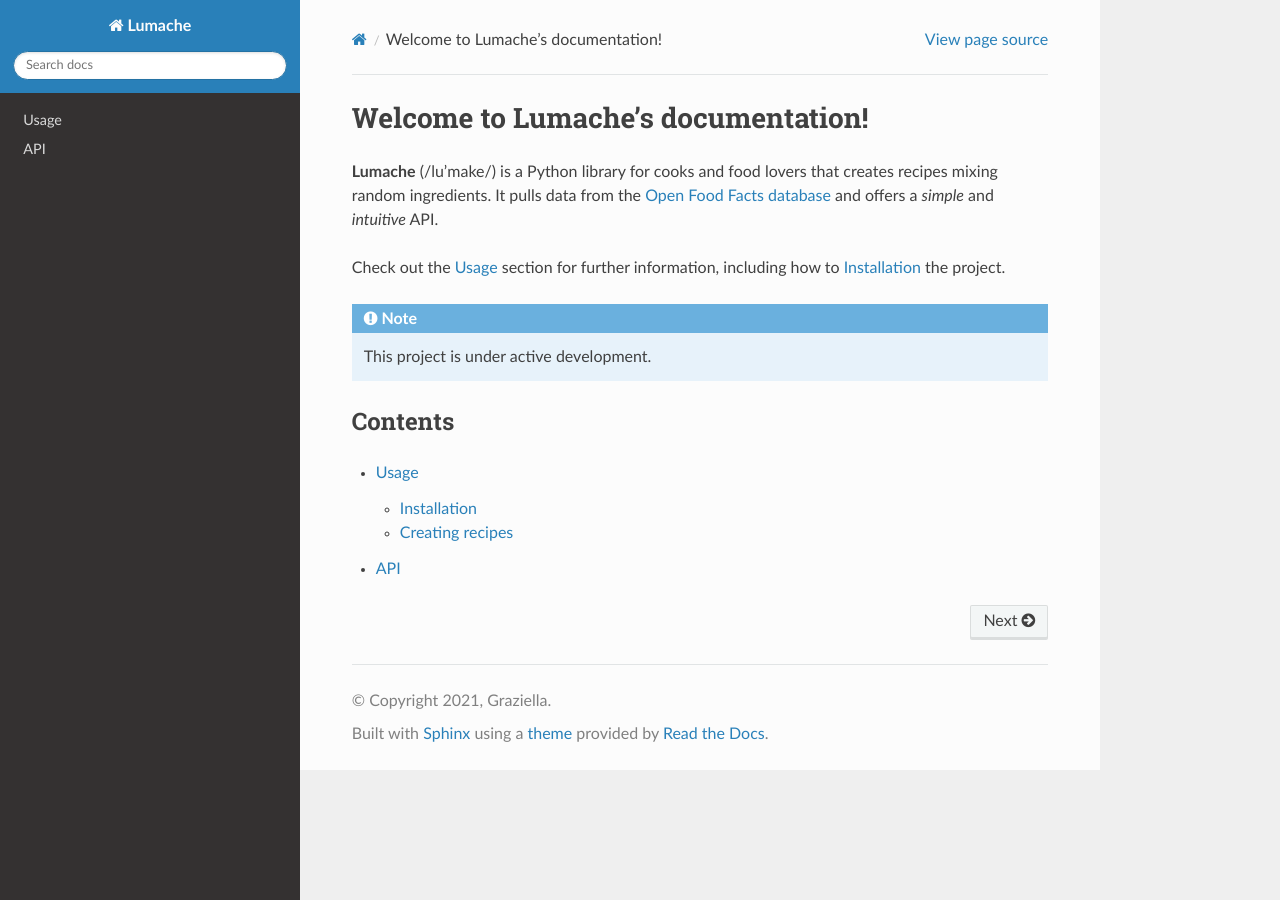
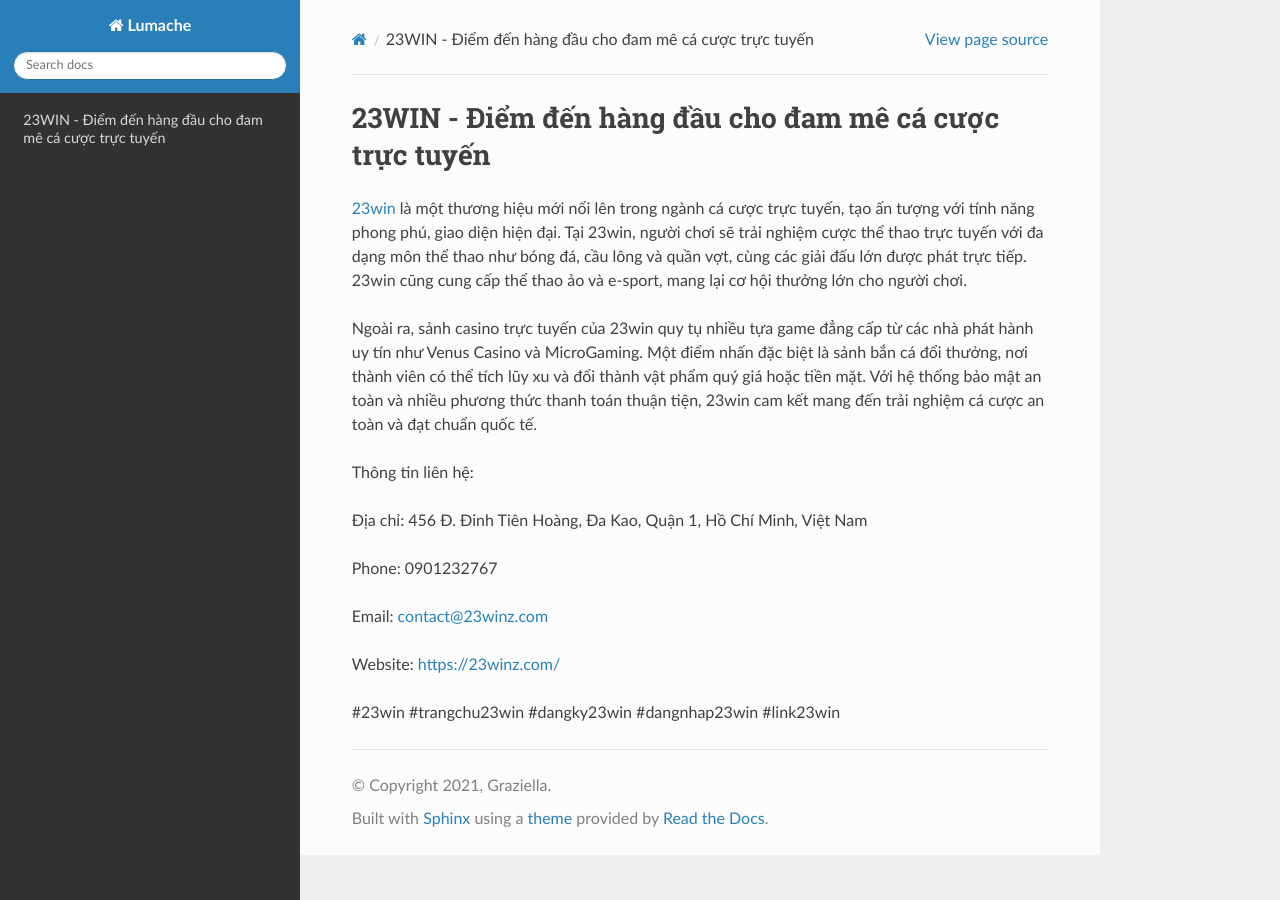
Before and after one commit to JonsCalicut123/23winzcom, a Sphinx documentation site: the page built from docs/source/index.rst, in a window 1280 px wide. Built offline with Sphinx 7.4.7 and the Read the Docs theme 3.1.0, drawn with Linux system fonts in a browser that asks for light colours.

Commit message:
Update index.rst

```diff
--- a/docs/source/index.rst
+++ b/docs/source/index.rst
@@ -1,22 +1,18 @@
-Welcome to Lumache's documentation!
+23WIN - Điểm đến hàng đầu cho đam mê cá cược trực tuyến
 ===================================
 
-**Lumache** (/lu'make/) is a Python library for cooks and food lovers
-that creates recipes mixing random ingredients.
-It pulls data from the `Open Food Facts database <https://world.openfoodfacts.org/>`_
-and offers a *simple* and *intuitive* API.
+`23win <https://23winz.com/>`_ là một thương hiệu mới nổi lên trong ngành cá cược trực tuyến, tạo ấn tượng với tính năng phong phú, giao diện hiện đại. Tại 23win, người chơi sẽ trải nghiệm cược thể thao trực tuyến với đa dạng môn thể thao như bóng đá, cầu lông và quần vợt, cùng các giải đấu lớn được phát trực tiếp. 23win cũng cung cấp thể thao ảo và e-sport, mang lại cơ hội thưởng lớn cho người chơi.
 
-Check out the :doc:`usage` section for further information, including
-how to :ref:`installation` the project.
+Ngoài ra, sảnh casino trực tuyến của 23win quy tụ nhiều tựa game đẳng cấp từ các nhà phát hành uy tín như Venus Casino và MicroGaming. Một điểm nhấn đặc biệt là sảnh bắn cá đổi thưởng, nơi thành viên có thể tích lũy xu và đổi thành vật phẩm quý giá hoặc tiền mặt. Với hệ thống bảo mật an toàn và nhiều phương thức thanh toán thuận tiện, 23win cam kết mang đến trải nghiệm cá cược an toàn và đạt chuẩn quốc tế.
 
-.. note::
+Thông tin liên hệ:
 
-   This project is under active development.
+Địa chỉ: 456 Đ. Đinh Tiên Hoàng, Đa Kao, Quận 1, Hồ Chí Minh, Việt Nam
 
-Contents
---------
+Phone: 0901232767
 
-.. toctree::
+Email: contact@23winz.com
 
-   usage
-   api
+Website: https://23winz.com/
+
+#23win #trangchu23win #dangky23win #dangnhap23win #link23win
```
